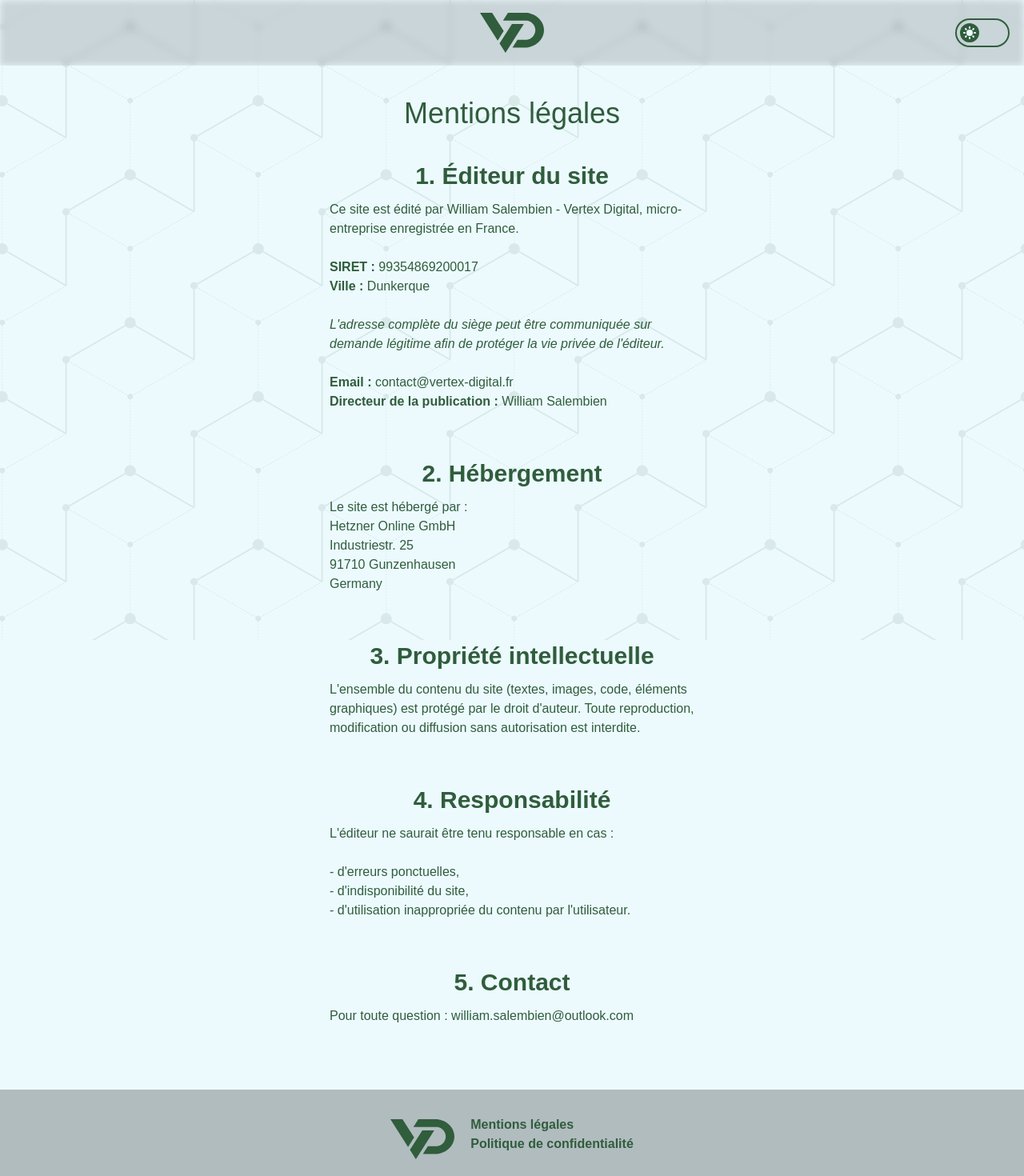
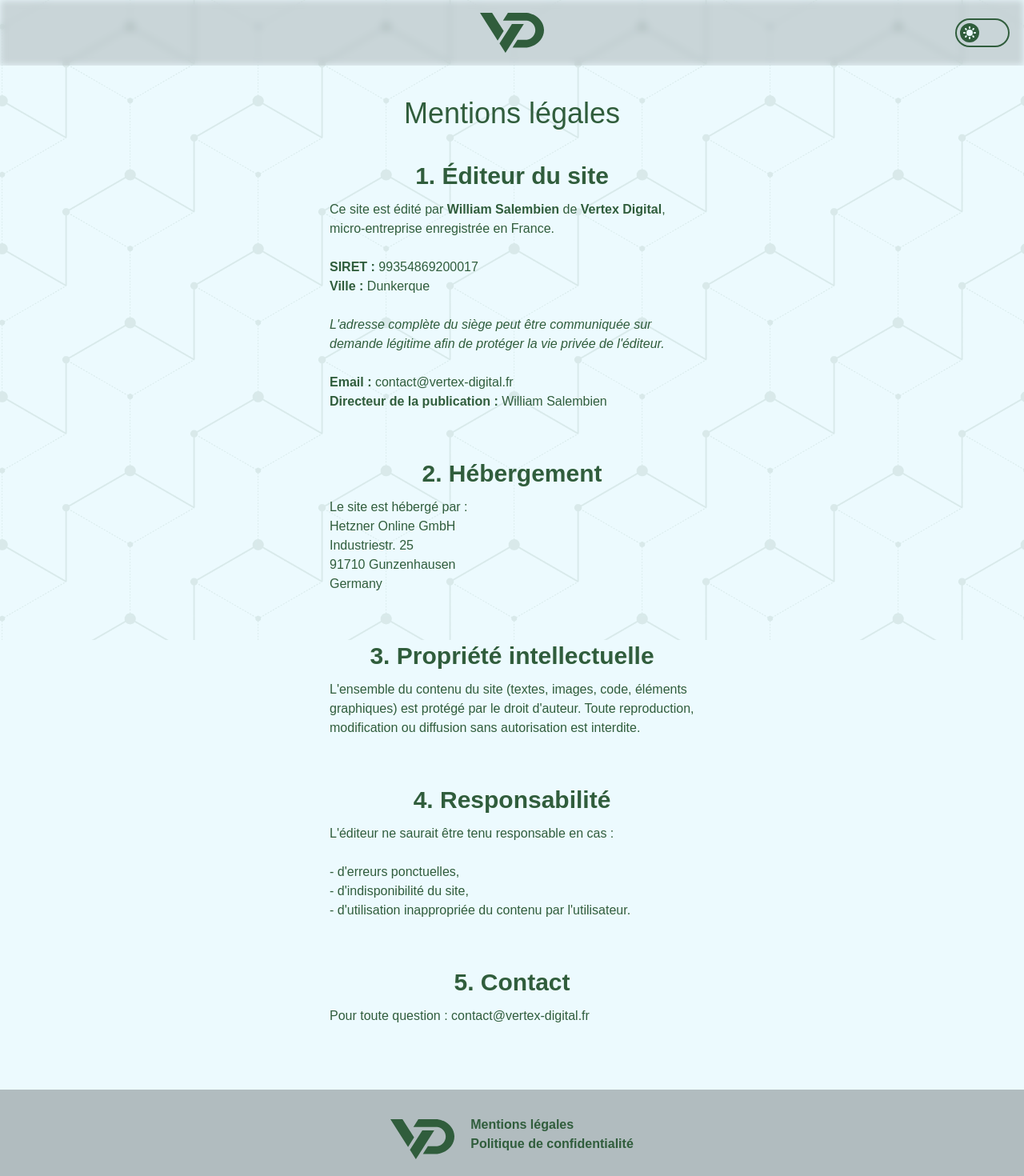
Before and after one commit to VinylTheHooligan/vertex-digital, a Next.js app: page /legal in a window 1280 px wide. Shown: the top 1470 px of the page at 80% size. Built offline with nearby package versions, Linux system fonts and the light colour scheme.

Commit message:
correction: add a work email address

```diff
--- a/src/app/legal/page.tsx
+++ b/src/app/legal/page.tsx
@@ -12,7 +12,7 @@ export default function Legal() {
                     <section>
                         <h2 className="mb-3">1. Éditeur du site</h2>
                         <p>
-                            Ce site est édité par William Salembien - Vertex Digital, micro-entreprise enregistrée en France. <br/><br/>
+                            Ce site est édité par <strong>William Salembien</strong> de <strong>Vertex Digital</strong>, micro-entreprise enregistrée en France. <br/><br/>
                             <b>SIRET :</b> 99354869200017 <br/>
                             <b>Ville :</b> Dunkerque <br/><br/>
                             <i>L&apos;adresse complète du siège peut être communiquée sur demande légitime afin de protéger la vie privée de l&apos;éditeur.</i> <br/><br/>
@@ -50,7 +50,7 @@ export default function Legal() {
                     <section>
                         <h2 className="mb-3">5. Contact</h2>
                         <p>
-                            Pour toute question : william.salembien@outlook.com
+                            Pour toute question : contact@vertex-digital.fr
                         </p>
                     </section>
                 </div>
--- a/src/components/Contact.tsx
+++ b/src/components/Contact.tsx
@@ -8,6 +8,7 @@ export default function Contact() {
                 <h2>Me contacter</h2>
                 <span className="inline-block text-center">Ce formulaire est réservé aux sollicitations professionnelles.</span>
                 <ContactForm />
+                <span className="text-xs text-center">Vous pouvez également me joindre par mail : <a className="font-bold" href="mailto:contact@vertex-digital.fr">contact@vertex-digital.fr</a></span>
             </div>
         </section>
     );
```
